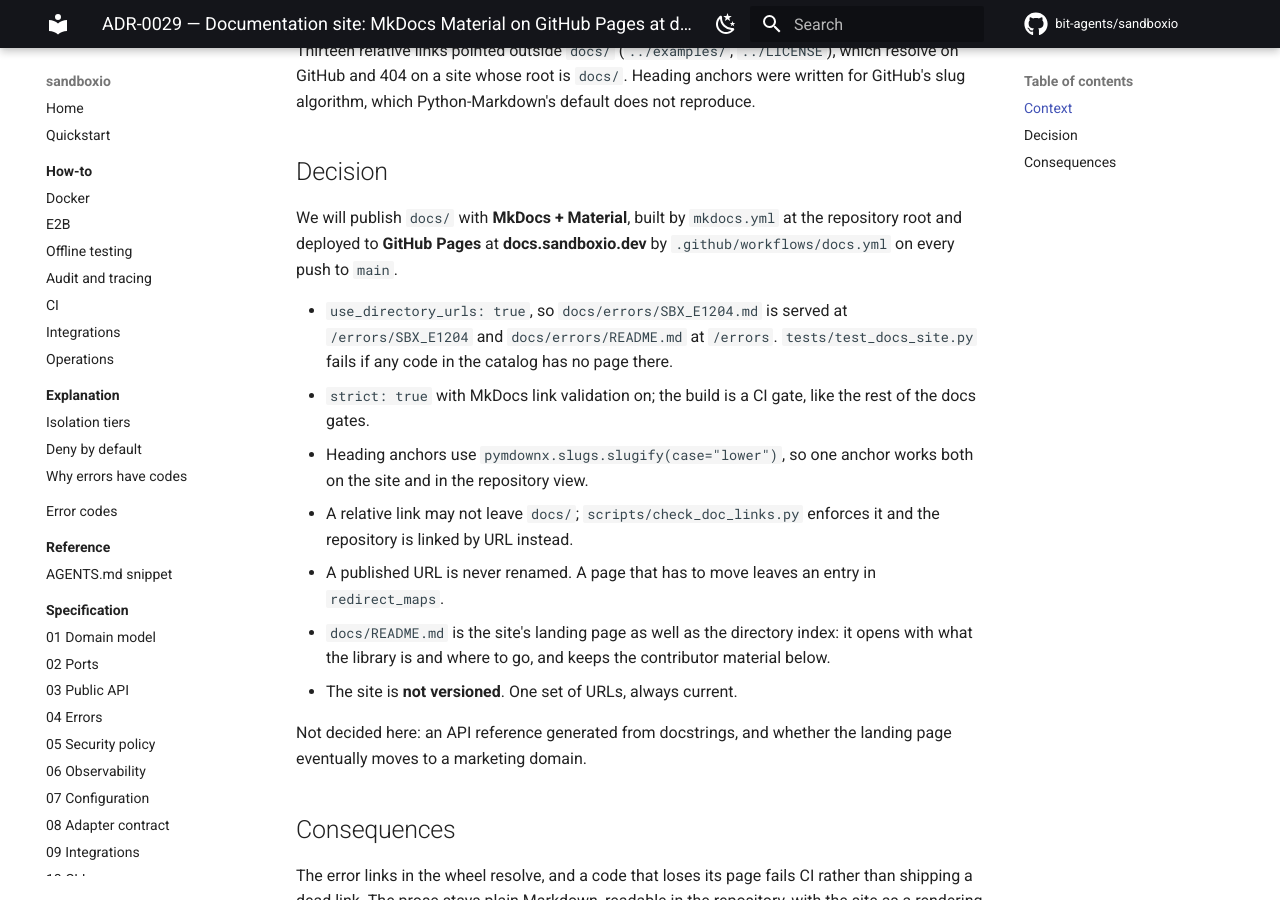
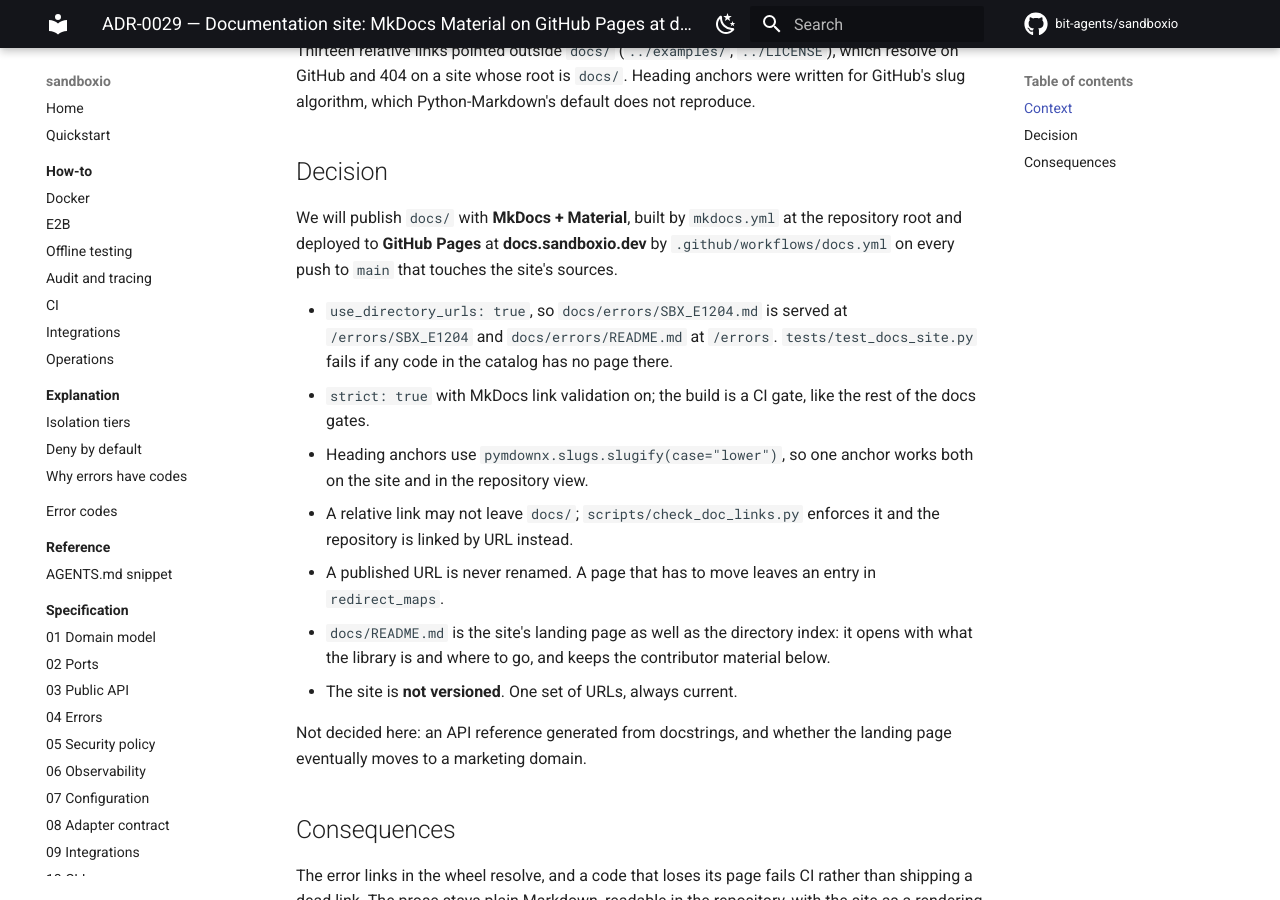
Before and after one commit to bit-agents/sandboxio, an MkDocs documentation site: the page built from docs/adr/0029-docs-site-mkdocs.md, in a window 1280 px wide and 900 px high, scrolled down 553 px. Built offline with MkDocs 1.6.1 and Material for MkDocs 9.7.7, drawn with Linux system fonts in a browser that asks for light colours; comment, search, counter and statistics services are not loaded.

Commit message:
ci(docs): deploy only when the site's sources change (#7)
- filter the Docs push trigger to docs/**, mkdocs.yml, pyproject.toml, uv.lock
  and the workflow itself
- leave pull_request unfiltered: a run skipped by a path filter never reports,
  so it would block the PR once this build is a required check

Signed-off-by: Michał Szkodziński <mszkodzinski@users.noreply.github.com>
Co-authored-by: Claude Opus 5 (1M context) <noreply@anthropic.com>

```diff
--- a/docs/adr/0029-docs-site-mkdocs.md
+++ b/docs/adr/0029-docs-site-mkdocs.md
@@ -25,7 +25,7 @@ GitHub's slug algorithm, which Python-Markdown's default does not reproduce.
 
 We will publish `docs/` with **MkDocs + Material**, built by `mkdocs.yml` at the repository
 root and deployed to **GitHub Pages** at **docs.sandboxio.dev** by `.github/workflows/docs.yml`
-on every push to `main`.
+on every push to `main` that touches the site's sources.
 
 - `use_directory_urls: true`, so `docs/errors/SBX_E1204.md` is served at `/errors/SBX_E1204`
   and `docs/errors/README.md` at `/errors`. `tests/test_docs_site.py` fails if any code in
```
Also changed, not shown: 1 other file.
